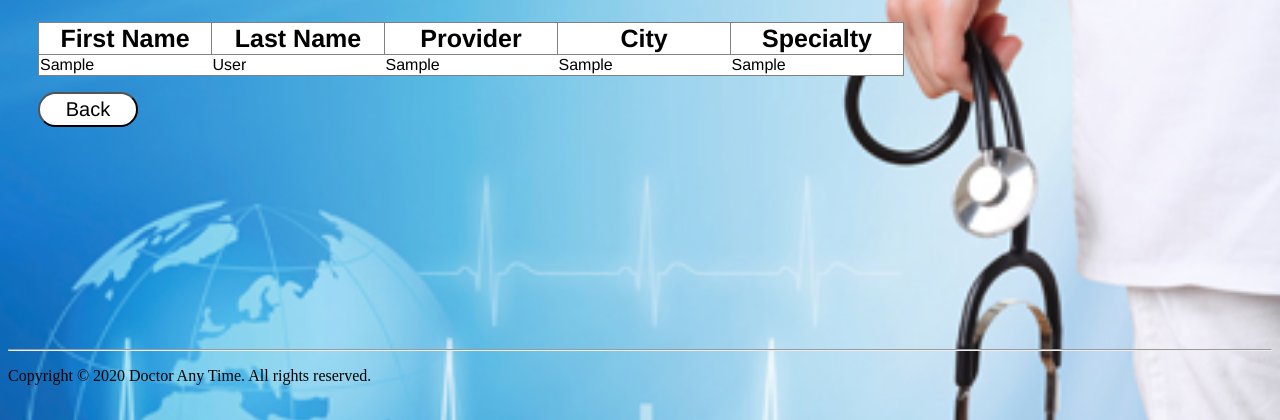
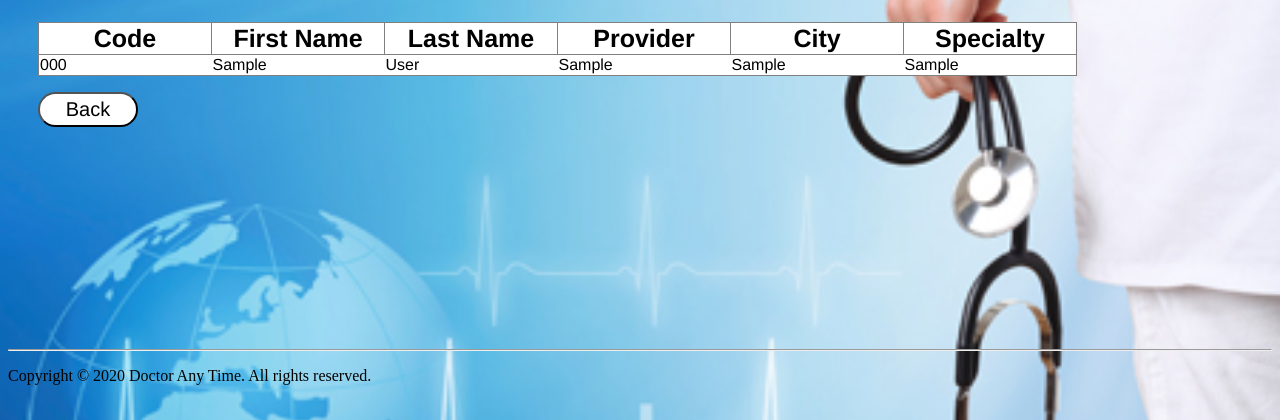
Before and after one commit to dsergiou/neoo, a PHP site: page /results_without_account.php in a window 1280 px wide; the page is wider, and only the part inside the window is pictured. Shown: the part 220-640 px from the top of that part. Run offline with PHP 8.4, Linux system fonts and the light colour scheme; tables that the repository leaves empty or names only in its code hold one stand-in row (values such as "Sample post").

Commit message:
Update results_without_account.php

```diff
--- a/results_without_account.php
+++ b/results_without_account.php
@@ -16,6 +16,7 @@
 
 		    <table align="center">
 		    	<tr class="first_row">
+				<th>Code</th>
 		    		<th>First Name</th>
 		    		<th>Last Name</th>
 		    		<th>Provider</th>
@@ -27,11 +28,11 @@
 		    if($conn-> connect_error){
 		    	die("Connection failed" . $conn-> connect_error);
 		    }
-    $sql = "SELECT firstname, lastname, provider, city, specialty FROM Providers;";
+    $sql = "SELECT code, firstname, lastname, provider, city, specialty FROM Providers;";
     $result = $conn-> query($sql);
 		   if($result-> num_rows > 0){
 		    	while($row = $result-> fetch_assoc()){
-		    	echo "<tr><td>" . $row["firstname"] . "</td><td>" . $row["lastname"] . "</td><td>" . $row["provider"] . "</td><td>" . $row["city"] . "</td><td>" . $row["specialty"] . "</td></tr>";
+		    	echo "<tr><td>" . $row["code"] ."</td><td>" . $row["firstname"] . "</td><td>" . $row["lastname"] . "</td><td>" . $row["provider"] . "</td><td>" . $row["city"] . "</td><td>" . $row["specialty"] . "</td></tr>";
 		    	}
 		    echo "</table>";
 		    }
```
